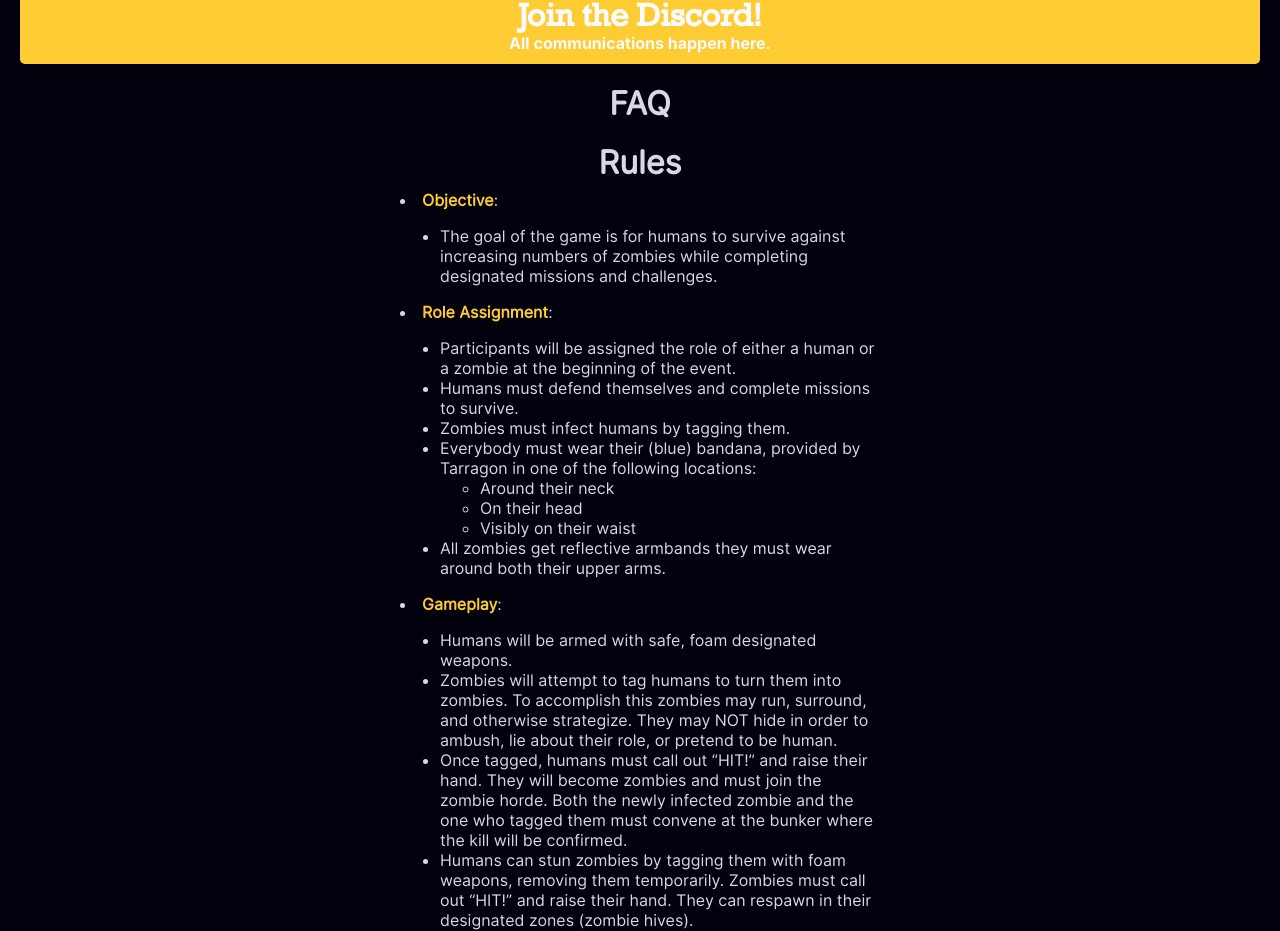
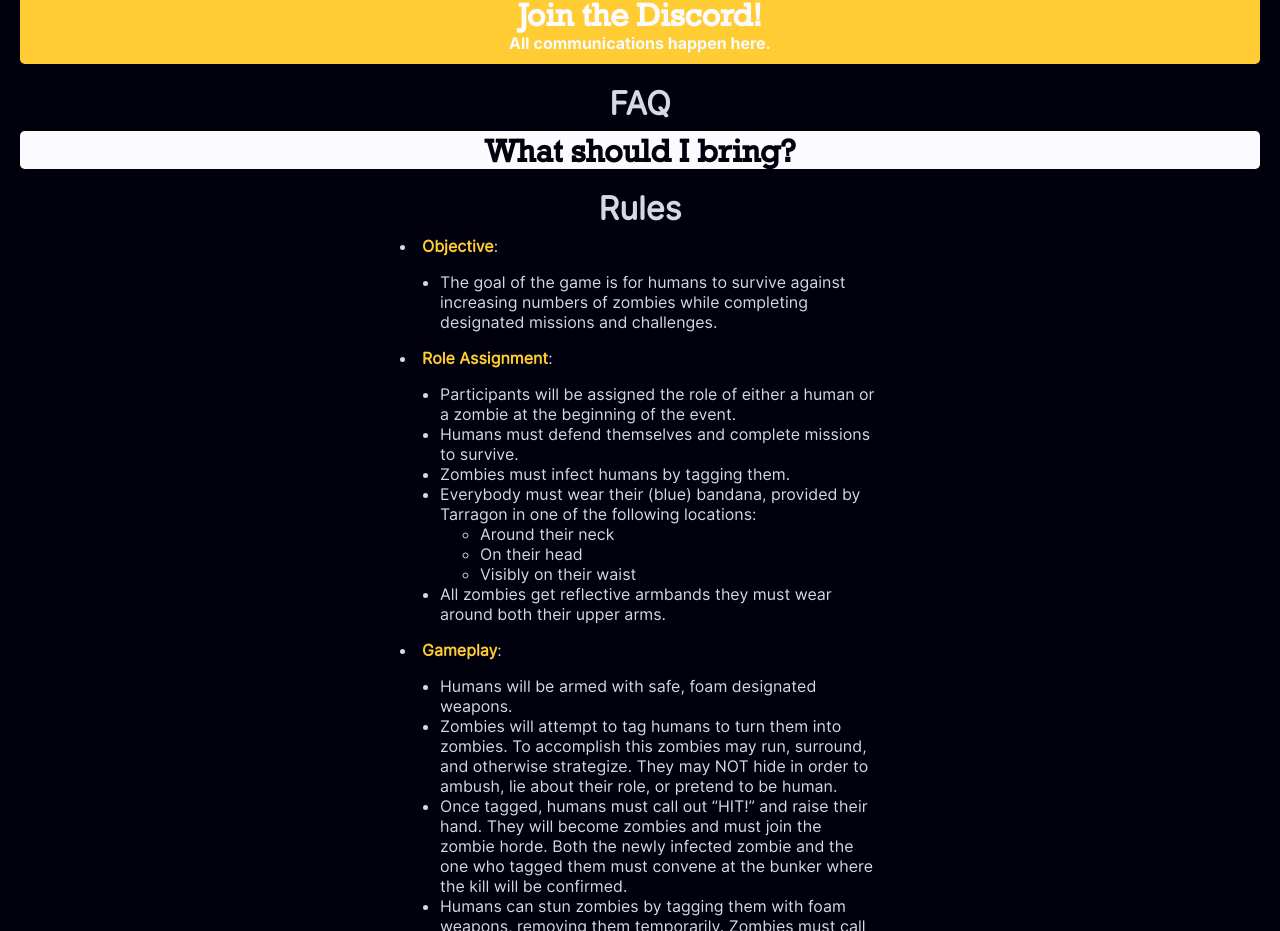
Before and after one commit to TarragonVZW/TarragonWeb, a React (Create React App) app: page /LNOE in a window 1280 px wide. Shown: the part 1254-2185 px from the top of the page. Built offline with nearby package versions, Linux system fonts and the light colour scheme.

Commit message:
start implementing FAQ button LNOE

```diff
--- a/src/index.js
+++ b/src/index.js
@@ -1,7 +1,7 @@
 import React from 'react';
 import './index.css';
 import App from './App';
-import {BrowserRouter, HashRouter} from "react-router-dom";
+import {BrowserRouter} from "react-router-dom";
 
 import { createRoot } from 'react-dom/client';
 const container = document.getElementById('root');
--- a/src/modules/Navbar.js
+++ b/src/modules/Navbar.js
@@ -13,7 +13,7 @@ function Navbar() {
                 <a href="/#Home"><h2>Home</h2></a>
                 <a href="/#Kobolds"><h2>Kobolds</h2></a>
                 <a href="/LNOE"><h2>Last Night on Earth</h2></a>
-                <a href="https://discord.com/invite/TjDUu2Gkag" target="_blank"><h2>Discord</h2></a>
+                <a href="https://discord.com/invite/TjDUu2Gkag" target="_blank" rel="noreferrer"><h2>Discord</h2></a>
             </div>
         </header>
     )
--- a/src/pages/LNOE.css
+++ b/src/pages/LNOE.css
@@ -49,3 +49,13 @@ body.LNOE {
     color: var(--lnoe-accent-text);
     margin: 1rem;
 }
+
+.LNOE-faq {
+    background-color: var(--lnoe-light-bg);
+    border-radius: var(--rounding);
+    color: var(--lnoe-light-text);
+}
+
+.LNOE-faq h1 {
+    color: var(--lnoe-light-text);
+}
--- a/src/pages/LNOE.js
+++ b/src/pages/LNOE.js
@@ -4,12 +4,20 @@ import lnoe_med_logo from "../images/2024_LNoE_Medium_onAccent.svg";
 import map from "../images/Map.svg";
 import DiscordBtn from "../modules/DiscordBtn";
 import * as React from "react";
+import {useState} from "react";
+
+function FAQ(question, answer) {
+
+    const [opened, setOpened] = useState(false);
+    const toggleOpen = () => {
+        setOpened(!opened);
+    };
+
+    return <div className={"LNOE-faq"} onClick={toggleOpen}><h1>{question}</h1></div>
+
+}
 
 function LNOE() {
-
-    const FAQ = (question, answer) => {
-        return <div className={"LNOE-faq"}></div>
-    }
 
     const signupAd = <div className={"section"}>
         <h2 className={"LNOE"} style={{textAlign: "center"}}>Can you survive the Night?</h2>
@@ -22,7 +30,7 @@ function LNOE() {
     </div>
 
     return <body className={"LNOE"}>
-    <div style={{width: "100vw", height: "4rem"}} />
+    <div style={{width: "100vw", height: "4rem"}}/>
     <div className={"section"}>
         <div className="lnoe-panel"><img src={lnoe_title} alt="Last Night on Earth ad"/></div>
         <h3 className={"LNOE"}><b>June 29th</b> 19:00 - 03:00</h3>
@@ -60,7 +68,7 @@ function LNOE() {
                 Late arrivals or early leaves are possible, report to the bunker (in the level) to do your late sign-up.
             </p>
         </div>
-        <div className={"section"}><img src={map} alt={"Play Area Map"} /></div>
+        <div className={"section"}><img src={map} alt={"Play Area Map"}/></div>
     </div>
     <div className={"section"}><a href="https://discord.gg/95KWPNhKkf">
         <div className="LNOE-btn" style={{flexDirection: "column"}}>
```
